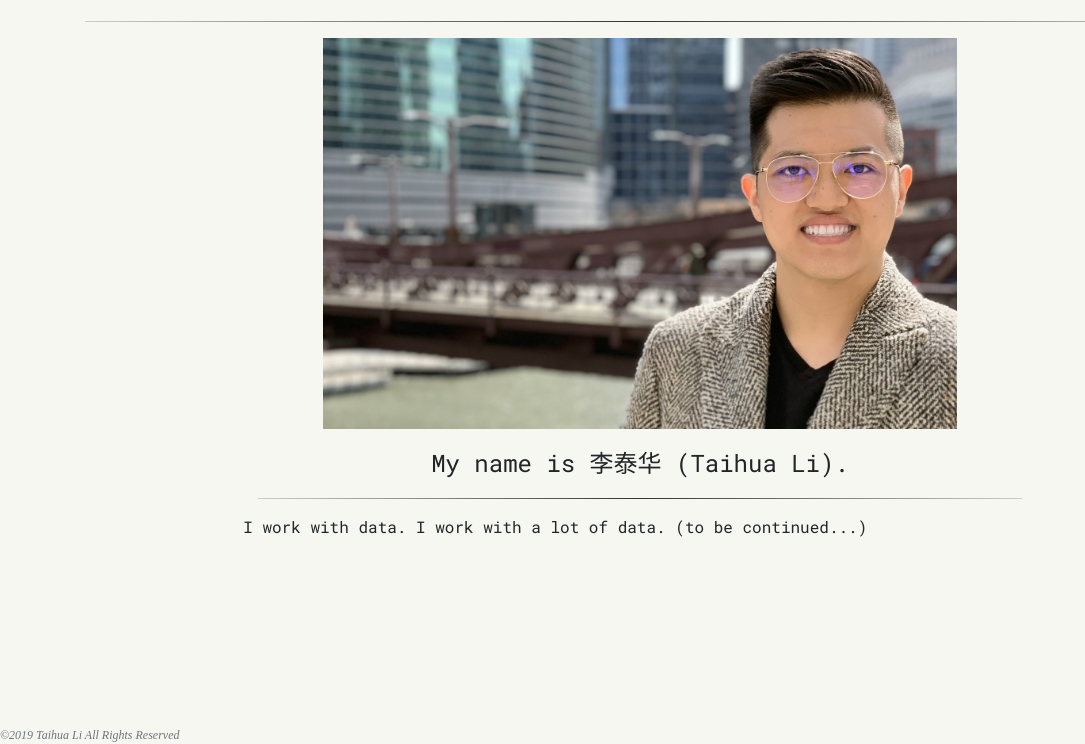
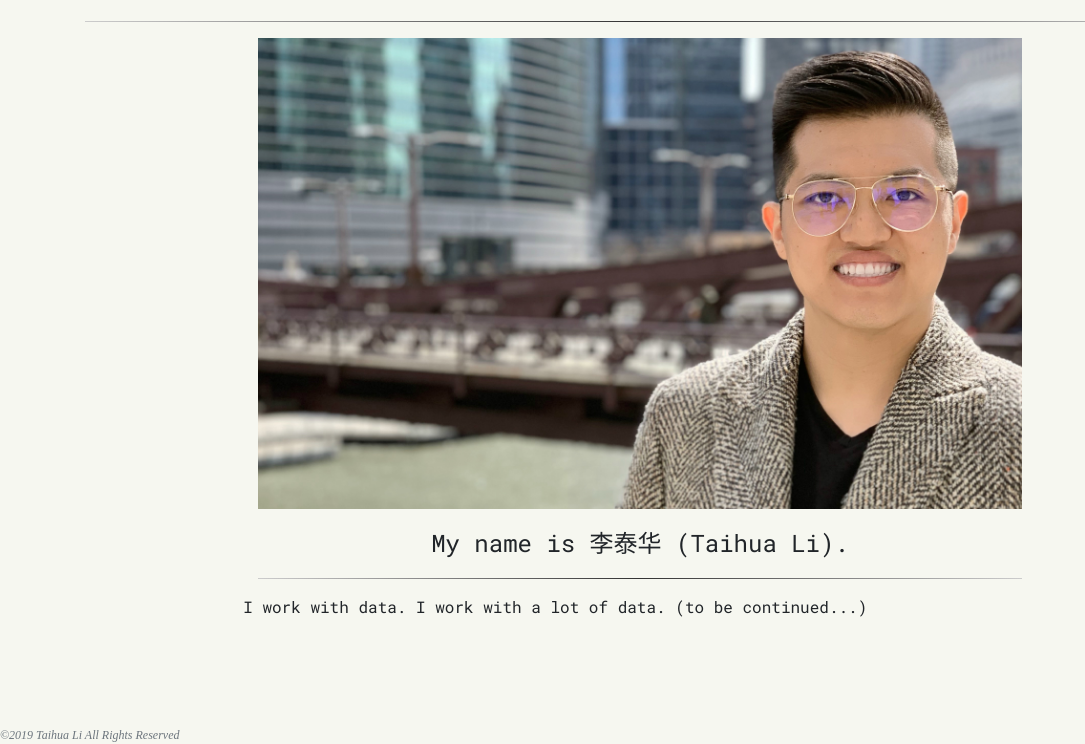
Before and after one commit to TaihuaLi/taihuali.github.io, a plain HTML site: page pages/about.html in a window 1280 px wide. Shown: the part 56-800 px from the top of the page, without its empty margins (0-1085 px from the left). Drawn offline with nearby package versions, Linux system fonts and the light colour scheme.

```diff
--- a/pages/about.html
+++ b/pages/about.html
@@ -48,7 +48,7 @@
 		<!-- navigation bar end -->
 		<div class="container-fluid" style="width: 62%;">
 			<div class="row">
-				<img class="image-fluid mx-auto" src="../img/headshot-1.jpeg" style="width: 80%; height: auto;" alt="Photo of Taihua Li"/>
+				<img class="image-fluid mx-auto col-12" src="../img/headshot-1.jpeg" style="width: 80%; height: auto;" alt="Photo of Taihua Li"/>
 			</div>
 
 			<div class="row justify-content-center mt-3">
```
Also changed, not shown: index.html (+1 -3 lines).
